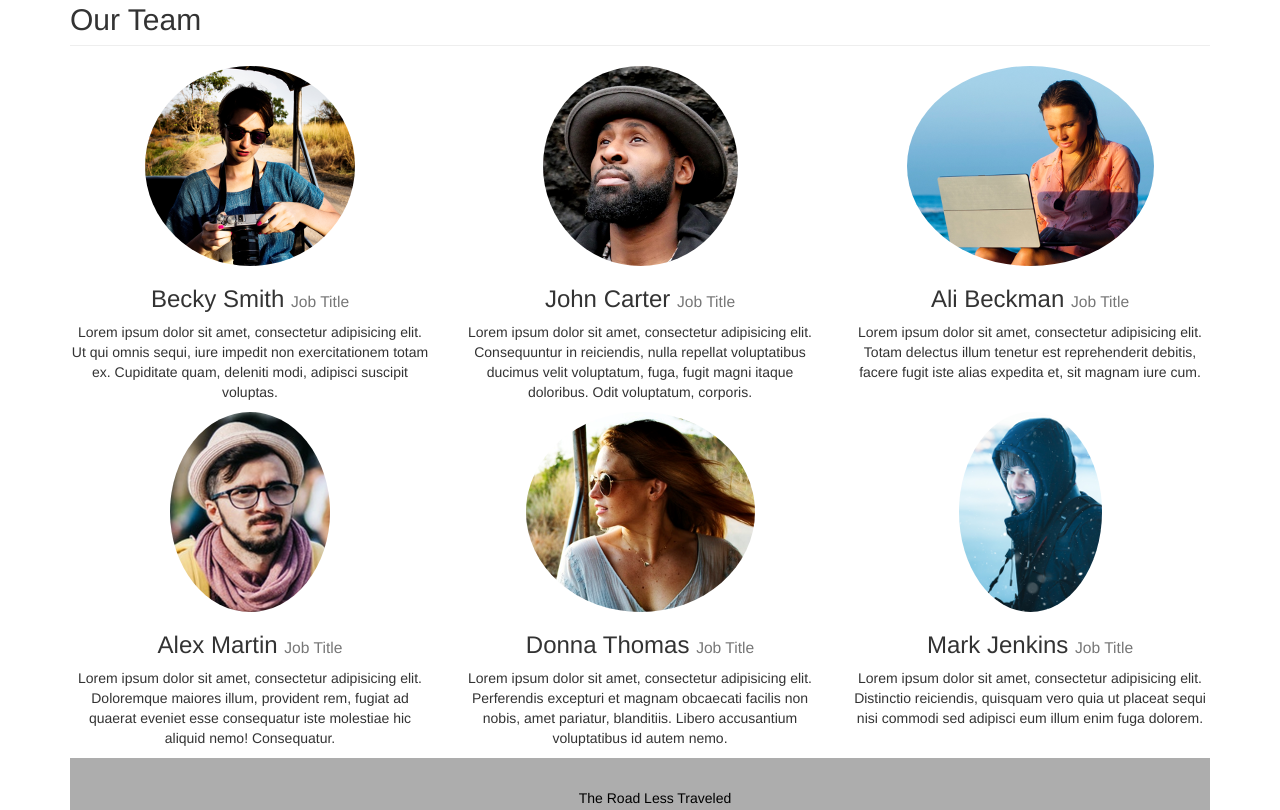
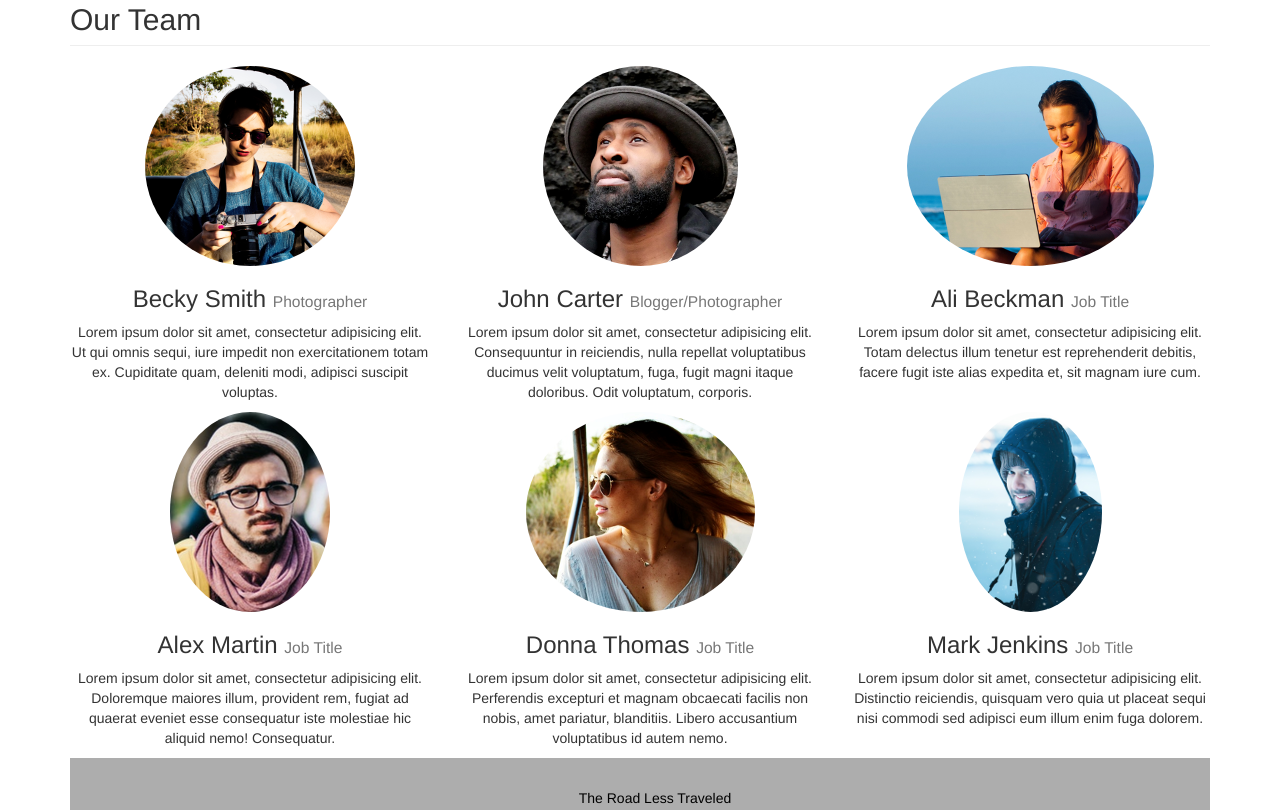
Before and after one commit to njying18/home-page, a plain HTML site: page about.html in a window 1280 px wide. Shown: the part 1026-1836 px from the top of the page. Drawn offline with nearby package versions, Linux system fonts and the light colour scheme.

Commit message:
revised about page

```diff
--- a/about.html
+++ b/about.html
@@ -72,14 +72,14 @@
         <div class="col-lg-4 col-sm-6 text-center">
             <img class="img-circle img-responsive img-center" src="images/staff_1.png" alt="">
             <h3>Becky Smith
-                <small>Job Title</small>
+                <small>Photographer</small>
             </h3>
             <p>Lorem ipsum dolor sit amet, consectetur adipisicing elit. Ut qui omnis sequi, iure impedit non exercitationem totam ex. Cupiditate quam, deleniti modi, adipisci suscipit voluptas.</p>
         </div>
         <div class="col-lg-4 col-sm-6 text-center">
             <img class="img-circle img-responsive img-center" src="images/staff_2.png" alt="">
             <h3>John Carter
-                <small>Job Title</small>
+                <small>Blogger/Photographer</small>
             </h3>
             <p>Lorem ipsum dolor sit amet, consectetur adipisicing elit. Consequuntur in reiciendis, nulla repellat voluptatibus ducimus velit voluptatum, fuga, fugit magni itaque doloribus. Odit voluptatum, corporis.</p>
         </div>
```
